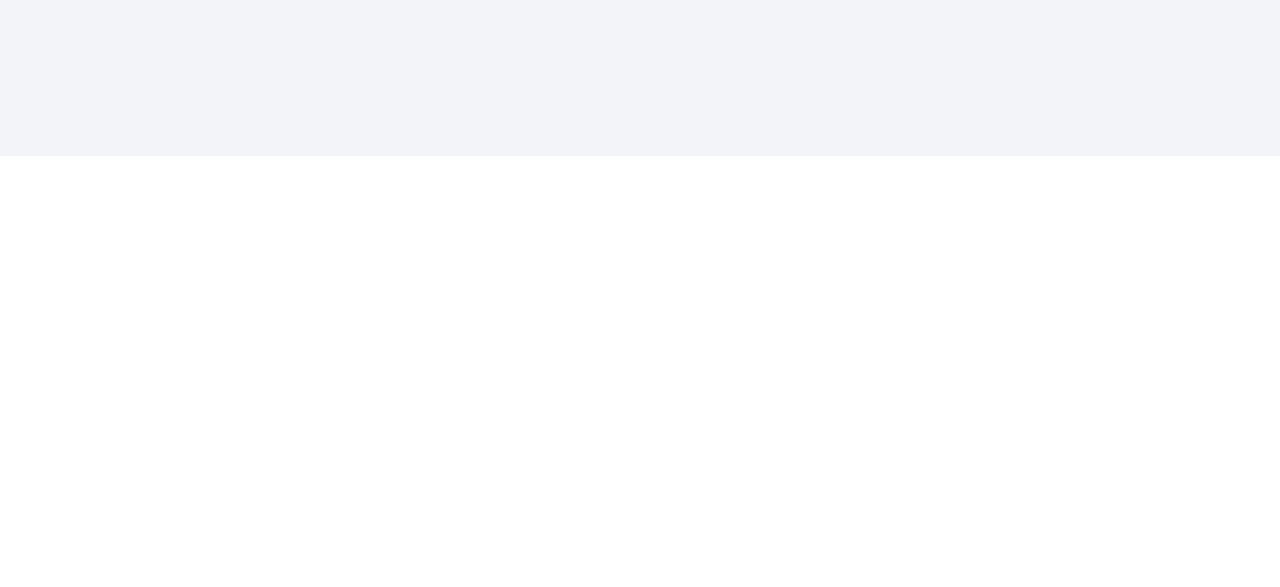
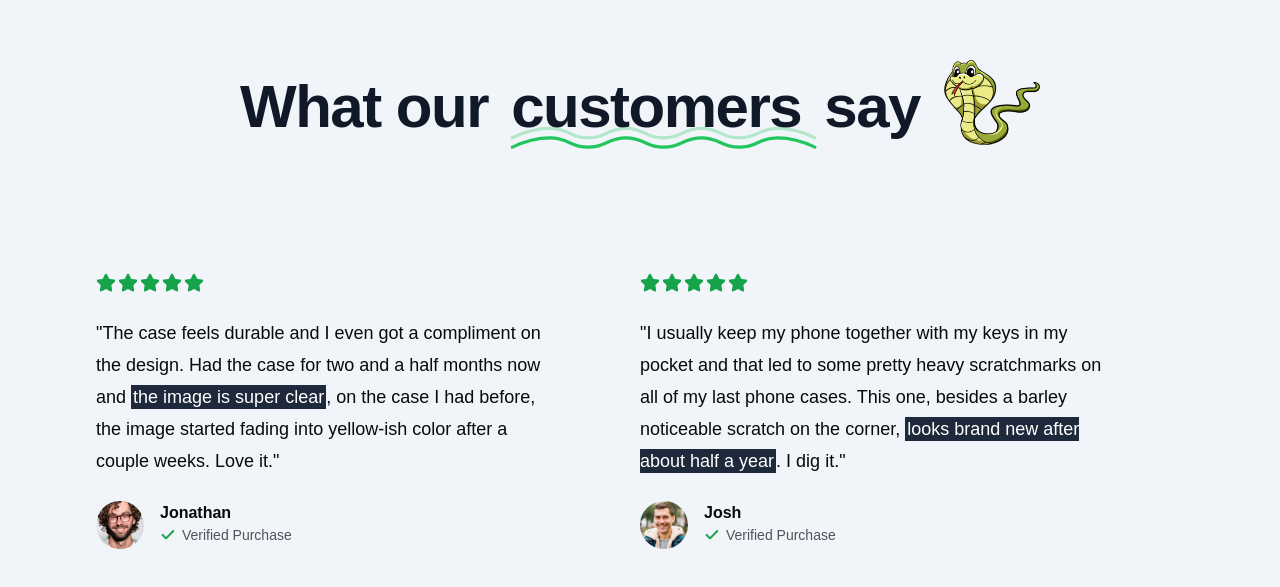
Before and after one commit to Oscar-Mattsson-790/casecobra, a Next.js app: page / in a window 1280 px wide. Shown: the part 1031-1618 px from the top of the page. Before the commit the page ends 1187 px from the top, so only its background shows below. Built offline with nearby package versions, Linux system fonts and the light colour scheme; no server answers.

Commit message:
add rewiev

```diff
--- a/src/app/page.tsx
+++ b/src/app/page.tsx
@@ -1,5 +1,6 @@
 import MaxWidthWrapper from "@/components/MaxWidthWrapper";
 import Phone from "@/components/Phone";
+import { Icons } from "@/components/Icons";
 import { Check, Star } from "lucide-react";
 
 export default function Home() {
@@ -105,8 +106,92 @@
 
       {/* value proposition section */}
       <section className="bg-slate-100 py-24">
-        <MaxWidthWrapper className="flex flex-col items-center gap-16">
-          <div className="flex flex-col lg:flex-row items-center gap-4 sm:gap-6"></div>
+        <MaxWidthWrapper className="flex flex-col items-center gap-16 sm:gap-32">
+          <div className="flex flex-col lg:flex-row items-center gap-4 sm:gap-6">
+            <h2 className="order-1 mt-2 tracking-tight text-center text-balance !leading-tight font-bold text-5xl md:text-6xl text-gray-900">
+              What our{" "}
+              <span className="relative px-2">
+                customers{" "}
+                <Icons.underline className="hidden sm:block pointer-events-none absolute inset-x-0 -bottom-6 text-green-500" />
+              </span>{" "}
+              say
+            </h2>
+            <img src="/snake-2.png" className="w-24 order-0 lg:order-2" />
+          </div>
+
+          <div className="mx-auto grid max-w-2xl grid-cols-1 px-4 lg:mx-0 lg:max-w-none lg:grid-cols-2 gap-y-16">
+            <div className="flex flex-auto flex-col gap-4 lg:pr-8 xl:pr-20">
+              <div className="flex gap-0.5 mb-2">
+                <Star className="h-5 w-5 text-green-600 fill-green-600" />
+                <Star className="h-5 w-5 text-green-600 fill-green-600" />
+                <Star className="h-5 w-5 text-green-600 fill-green-600" />
+                <Star className="h-5 w-5 text-green-600 fill-green-600" />
+                <Star className="h-5 w-5 text-green-600 fill-green-600" />
+              </div>
+              <div className="text-lg leading-8">
+                <p>
+                  &quot;The case feels durable and I even got a compliment on
+                  the design. Had the case for two and a half months now and{" "}
+                  <span className="p-0.5 bg-slate-800 text-white">
+                    the image is super clear
+                  </span>
+                  , on the case I had before, the image started fading into
+                  yellow-ish color after a couple weeks. Love it.&quot;
+                </p>
+              </div>
+              <div className="flex gap-4 mt-2">
+                <img
+                  className="rounded-full h-12 w-12 object-cover"
+                  src="/users/user-1.png"
+                  alt="user"
+                />
+                <div className="flex flex-col">
+                  <p className="font-semibold">Jonathan</p>
+                  <div className="flex gap-1.5 items-center text-zinc-600">
+                    <Check className="h-4 w-4 stroke-[3px] text-green-600" />
+                    <p className="text-sm">Verified Purchase</p>
+                  </div>
+                </div>
+              </div>
+            </div>
+
+            {/* second user review */}
+            <div className="flex flex-auto flex-col gap-4 lg:pr-8 xl:pr-20">
+              <div className="flex gap-0.5 mb-2">
+                <Star className="h-5 w-5 text-green-600 fill-green-600" />
+                <Star className="h-5 w-5 text-green-600 fill-green-600" />
+                <Star className="h-5 w-5 text-green-600 fill-green-600" />
+                <Star className="h-5 w-5 text-green-600 fill-green-600" />
+                <Star className="h-5 w-5 text-green-600 fill-green-600" />
+              </div>
+              <div className="text-lg leading-8">
+                <p>
+                  &quot;I usually keep my phone together with my keys in my
+                  pocket and that led to some pretty heavy scratchmarks on all
+                  of my last phone cases. This one, besides a barley noticeable
+                  scratch on the corner,{" "}
+                  <span className="p-0.5 bg-slate-800 text-white">
+                    looks brand new after about half a year
+                  </span>
+                  . I dig it.&quot;
+                </p>
+              </div>
+              <div className="flex gap-4 mt-2">
+                <img
+                  className="rounded-full h-12 w-12 object-cover"
+                  src="/users/user-4.jpg"
+                  alt="user"
+                />
+                <div className="flex flex-col">
+                  <p className="font-semibold">Josh</p>
+                  <div className="flex gap-1.5 items-center text-zinc-600">
+                    <Check className="h-4 w-4 stroke-[3px] text-green-600" />
+                    <p className="text-sm">Verified Purchase</p>
+                  </div>
+                </div>
+              </div>
+            </div>
+          </div>
         </MaxWidthWrapper>
       </section>
     </div>
--- /dev/null
+++ b/src/components/Icons.tsx
@@ -0,0 +1,22 @@
+import { LucideProps } from "lucide-react";
+
+export const Icons = {
+  underline: (props: LucideProps) => (
+    <svg {...props} viewBox="0 0 687 155">
+      <g
+        stroke="currentColor"
+        strokeWidth="7"
+        fill="none"
+        fillRule="evenodd"
+        strokeLinecap="round"
+        strokeLinejoin="round"
+      >
+        <path
+          d="M20 98c27-13.3333333 54-20 81-20 40.5 0 40.5 20 81 20s40.626917-20 81-20 40.123083 20 80.5 20 40.5-20 81-20 40.5 20 81 20 40.626917-20 81-20c26.915389 0 53.748722 6.6666667 80.5 20"
+          opacity=".3"
+        ></path>
+        <path d="M20 118c27-13.3333333 54-20 81-20 40.5 0 40.5 20 81 20s40.626917-20 81-20 40.123083 20 80.5 20 40.5-20 81-20 40.5 20 81 20 40.626917-20 81-20c26.915389 0 53.748722 6.6666667 80.5 20"></path>
+      </g>
+    </svg>
+  ),
+};
```
